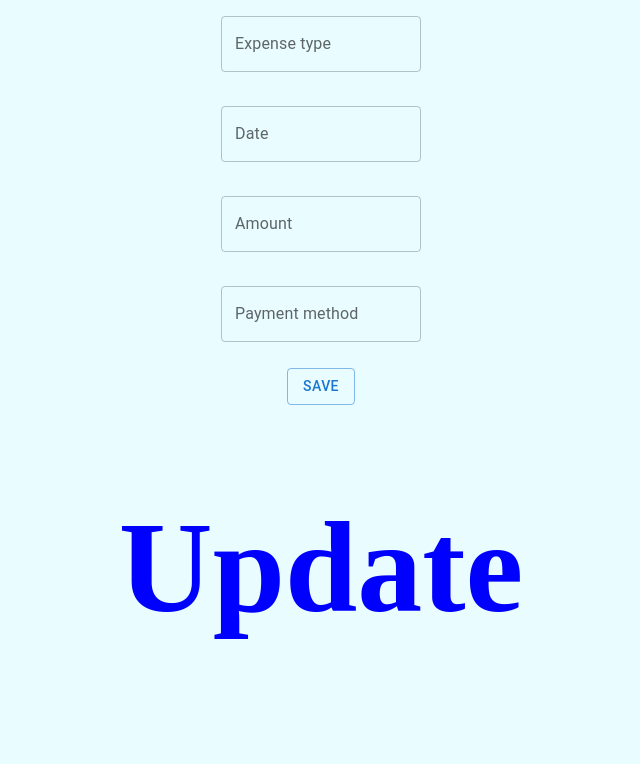
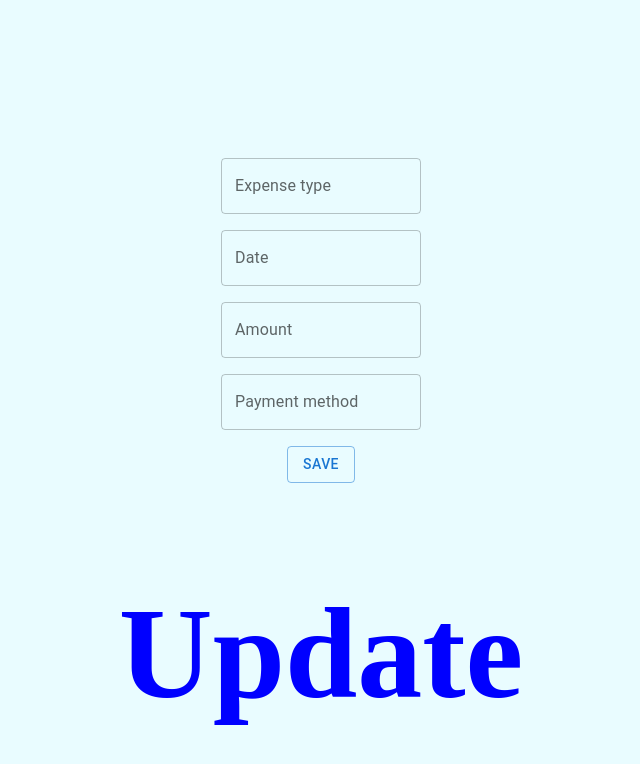
Before and after one commit to Rudi-Np/Correct-economics, a React (Create React App) app in the folder React/: page /updateExpense in a window 1280 px wide. Shown: the top 764 px of the page, without its empty margins (319-959 px from the left). Built offline with nearby package versions, Linux system fonts and the light colour scheme.

Commit message:
update the server name

```diff
--- a/React/package.json
+++ b/React/package.json
@@ -12,6 +12,7 @@
     "@testing-library/jest-dom": "^5.17.0",
     "@testing-library/react": "^13.4.0",
     "@testing-library/user-event": "^13.5.0",
+    "axios": "^1.7.9",
     "react": "^18.3.1",
     "react-dom": "^18.3.1",
     "react-redux": "^9.1.2",
--- a/React/src/App.js
+++ b/React/src/App.js
@@ -8,12 +8,15 @@ import { BrowserRouter as Router, Routes, Route } from 'react-router-dom';
 import Tracking from './components/Tracking';
 import Home from './components/home';
 import Remark  from './components/Remark';
+import  Connect from './server/Connect'
+
 
 function App() {
   return (
     <Router>
     <Routes>
       <Route path="/" element={<Home />} />
+      <Route path="/Connect" element={<Connect />} />
       <Route path="/loginuser" element={<LoginUser />} />
       <Route path="/loginnewuser" element={<LoginNewUser />} />
       <Route path="/navigation" element={<Navigation />} />
--- a/React/src/components/UpdateExpense.js
+++ b/React/src/components/UpdateExpense.js
@@ -1,23 +1,44 @@
-import React from 'react'
+import React, { useState } from 'react';
 import Box from '@mui/material/Box';
 import TextField from '@mui/material/TextField';
 import Button from '@mui/material/Button';
 import Stack from '@mui/material/Stack';
 import { useNavigate } from 'react-router-dom';
-
+import axios from 'axios';
 
 const UpdateExpense = () => {
+  const [amount, setAmount] = useState('');
+  const [type, setType] = useState('');
+  const [date, setDate] = useState('');
+  const [category, setCategory] = useState('');
+  const [paymentMethod, setPaymentMethod] = useState('');
   const navigate = useNavigate();
-    const handleSaveClick = () => {
+
+  const handleSaveClick = async (e) => {
+    e.preventDefault(); // הוסף את השורה הזו
+    try {
+        const response = await axios.post('http://127.0.0.1:5000/api/expenses', {
+            amount,
+            type,
+            date,
+            category,
+            paymentMethod
+        });
+        console.log(response.data);
         navigate('/remarks');
+      } catch (error) {
+        console.error('Error adding expense:', error);
+    }
 };
+
     return(
         <div>
             <Box
                 component="form"
+                onSubmit={handleSaveClick} // השתמש ב-onSubmit כאן
                 sx={{
                     display: 'flex',
-    merginTop:'150px',
+                    marginTop:'150px',
                     flexDirection: 'column',
                     alignItems: 'center',
                     '& > :not(style)': { m: 1, width: '25ch' }
@@ -25,19 +46,39 @@ const UpdateExpense = () => {
                 noValidate
                 autoComplete="off"
             >
-  <TextField id="outlined-basic" label="Expense type" variant="outlined" />
-  <br></br>
-  <TextField id="outlined-basic" label="Date" variant="outlined" />
-  <br></br>
-  <TextField id="outlined-basic" label="Amount" variant="outlined" />
-  <br></br>
-  <TextField id="outlined-basic" label="Payment method" variant="outlined" />
+                <TextField
+                    id="outlined-basic"
+                    label="Expense type"
+                    variant="outlined"
+                    value={type}
+                    onChange={(e) => setType(e.target.value)}
+                />
+                <TextField
+                    id="outlined-basic"
+                    label="Date"
+                    variant="outlined"
+                    value={date}
+                    onChange={(e) => setDate(e.target.value)}
+                />
+                <TextField
+                    id="outlined-basic"
+                    label="Amount"
+                    variant="outlined"
+                    value={amount}
+                    onChange={(e) => setAmount(e.target.value)}
+                />
+                <TextField
+                    id="outlined-basic"
+                    label="Payment method"
+                    variant="outlined"
+                    value={paymentMethod}
+                    onChange={(e) => setPaymentMethod(e.target.value)}
+                />
+                <Stack direction="row" spacing={1} sx={{ justifyContent: 'center' }}>
+                    <Button type="submit" variant="outlined">Save</Button> {/* הסר את onClick */}
+                </Stack>
             </Box>
-<br></br>
-<Stack direction="row" spacing={1} sx={{ justifyContent: 'center' }}>
-    <Button variant="outlined" onClick={() => handleSaveClick()}>Save</Button>
-  </Stack>
-<h1 style={{ textAlign: 'center', color: 'blue',fontFamily: 'Cooper Black',fontSize:'130px' }}>Update</h1>
+            <h1 style={{ textAlign: 'center', color: 'blue', fontFamily: 'Cooper Black', fontSize: '130px' }}>Update</h1>
         </div>
     );
 }
--- /dev/null
+++ b/React/src/server/Connect.js
@@ -0,0 +1,48 @@
+import React, { useState } from 'react';
+import axios from 'axios';
+import { useNavigate } from 'react-router-dom';
+import Box from '@mui/material/Box';
+import TextField from '@mui/material/TextField';
+import Button from '@mui/material/Button';
+import Stack from '@mui/material/Stack';
+
+const Connect = () => {
+    const [amount, setAmount] = useState('');
+    const [type, setType] = useState('');
+    const [date, setDate] = useState('');
+    const [category, setCategory] = useState('');
+    const [paymentMethod, setPaymentMethod] = useState('');
+    const navigate = useNavigate();
+
+    const handleSubmit = async (e) => {
+        e.preventDefault();
+        try {
+            const response = await axios.post('http://localhost:3000/api/expenses', {
+                amount,
+                type,
+                date,
+                category,
+                paymentMethod
+            });
+            console.log(response.data);
+            navigate('/'); // או כל נתיב אחר שתרצה לאחר ההצלחה
+        } catch (error) {
+            console.error('Error adding expense:', error);
+        }
+    };
+
+    return (
+        <Box component="form" onSubmit={handleSubmit} sx={{ display: 'flex', flexDirection: 'column', alignItems: 'center' }}>
+            <TextField label="Amount" value={amount} onChange={(e) => setAmount(e.target.value)} required />
+            <TextField label="Type" value={type} onChange={(e) => setType(e.target.value)} required />
+            <TextField label="Date" type="date" value={date} onChange={(e) => setDate(e.target.value)} required />
+            <TextField label="Category" value={category} onChange={(e) => setCategory(e.target.value)} required />
+            <TextField label="Payment Method" value={paymentMethod} onChange={(e) => setPaymentMethod(e.target.value)} required />
+            <Stack direction="row" spacing={2}>
+                <Button type="submit" variant="contained">Add Expense</Button>
+            </Stack>
+        </Box>
+    );
+};
+
+export default Connect;
```
Also changed, not shown: 1 other file (tests, documents, lock files or other folders). Lines whose indentation alone changed are shown as unchanged.
